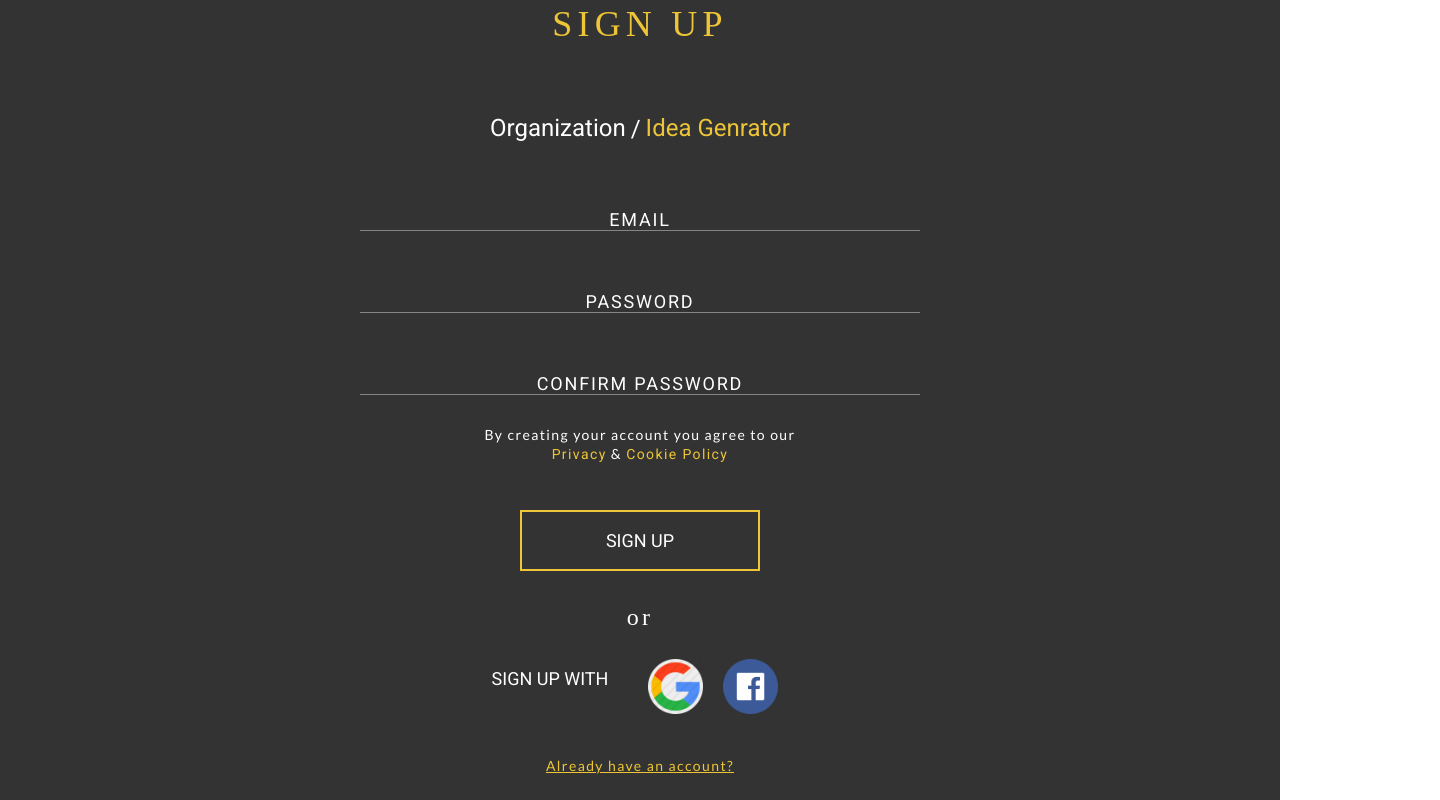
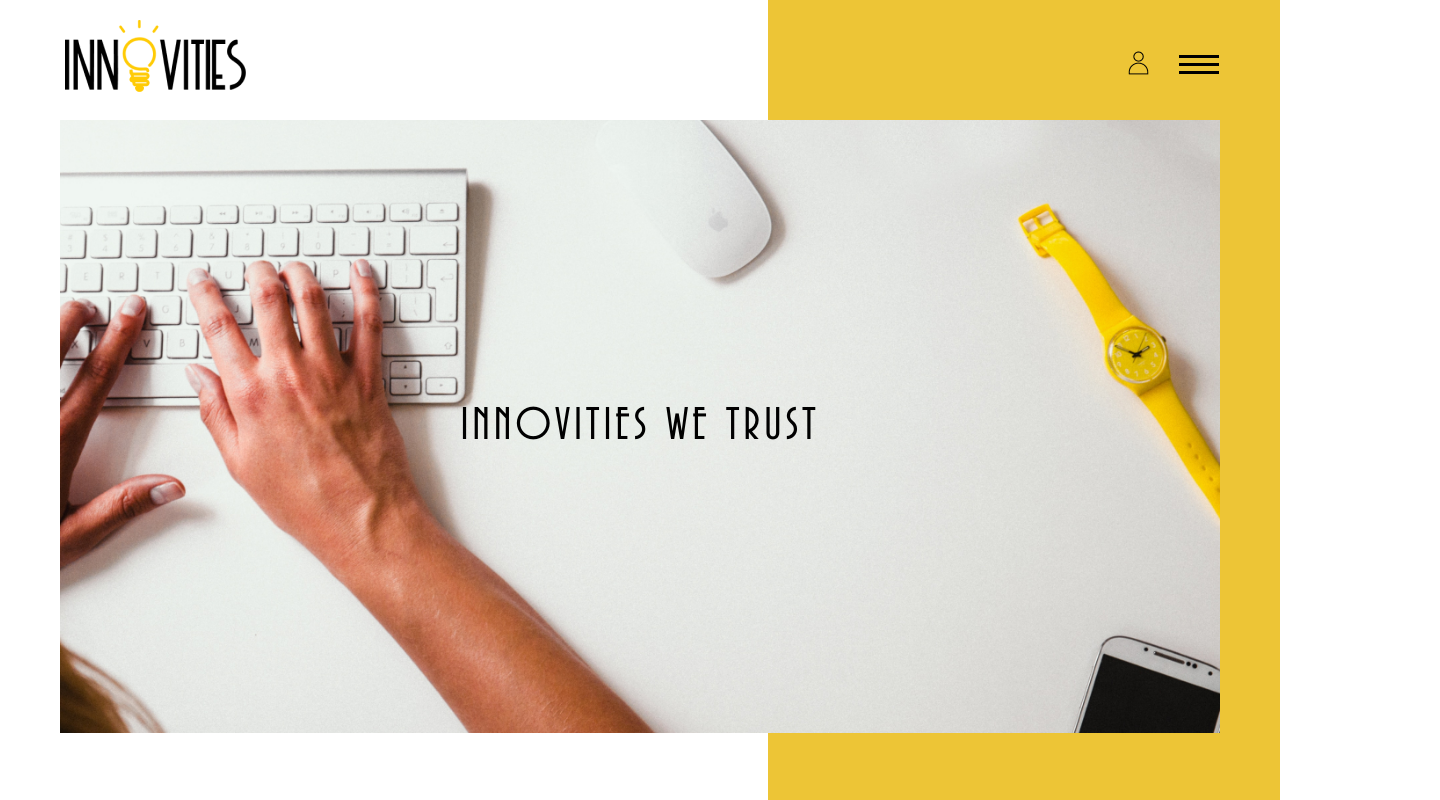
Before and after one commit to grigor-aramyan/generAItor, a React app: page / in a window 1280 px wide. Shown: the top 800 px of the page, 1440 px wide, since content can reach past the window. Built offline with nearby package versions, Linux system fonts and the light colour scheme.

Commit message:
small fixes

```diff
--- a/src/components/signup/SignUp.js
+++ b/src/components/signup/SignUp.js
@@ -146,7 +146,7 @@
                       this.setState({ aboutLink: "IdeaGenerator" });
                     }}
                   >
-                    Idea Genrator
+                    Idea Generator
                   </a>
                 </div>
                 <div className='signup-input-wrapper'>
--- a/src/index.js
+++ b/src/index.js
@@ -34,7 +34,7 @@
     <Router>
       <Route path='/'>
         <Switch>
-          <Route exact path='/' component={SignUp} />
+          <Route exact path='/' component={AboutUsPage} />
           <Route path='/signin' component={SignInPage} />
 
           <Route path='/profiles/me/i' component={UserProfile} />
```
